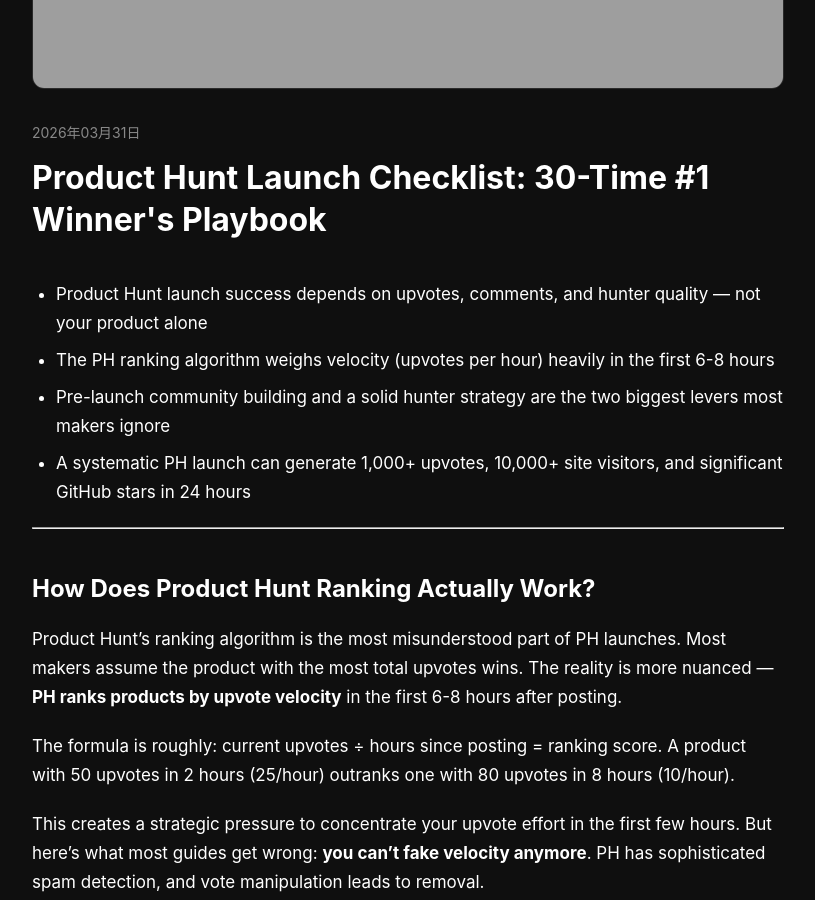
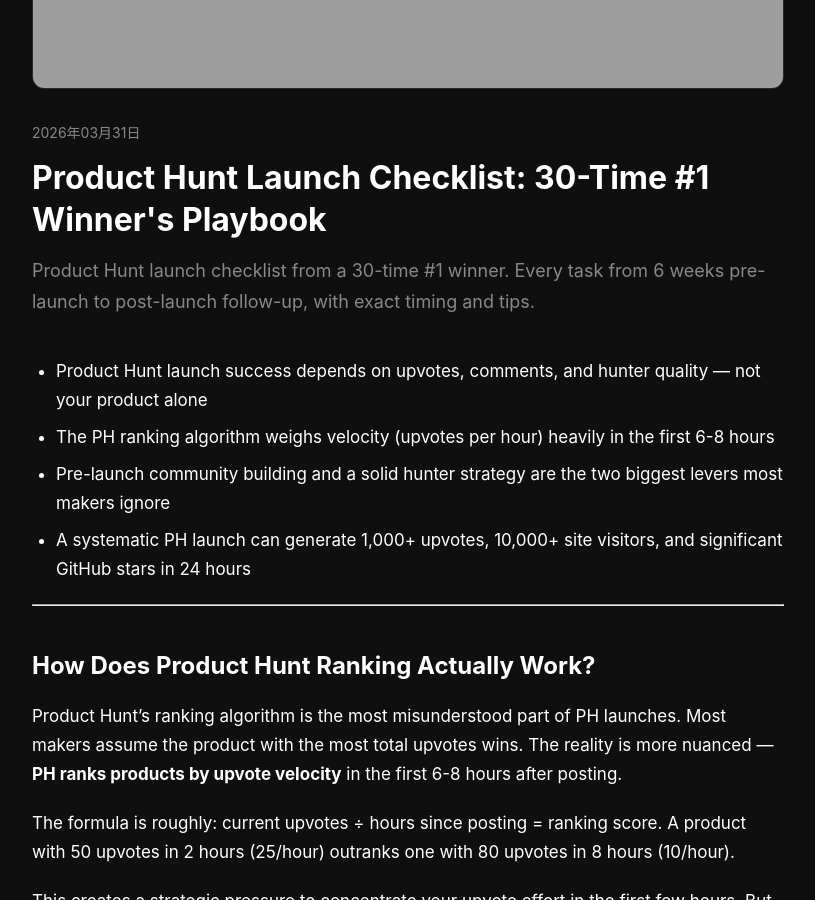
Before and after one commit to Gingiris/growth-tools, a Jekyll site: the page built from _posts/2026-03-31-product-hunt-launch-checklist-30time-1-winners-playbook.md, in a window 1280 px wide and 900 px high, scrolled down 587 px. Shown: the whole window, without its empty margins (232-1047 px from the left). Built offline with Jekyll 4.4.1, drawn with Linux system fonts in a browser that asks for light colours.

Commit message:
seo: add meta description to 2026-03-31-product-hunt-launch-checklist-30time-1-winners-playbook.md

```diff
--- a/_posts/2026-03-31-product-hunt-launch-checklist-30time-1-winners-playbook.md
+++ b/_posts/2026-03-31-product-hunt-launch-checklist-30time-1-winners-playbook.md
@@ -4,6 +4,7 @@
 date: 2026-03-31
 canonical_url: https://gingiris.github.io/growth-tools/blog/2026/03/product-hunt-launch-checklist-30time-1-winners-playbook/
 image: "https://gingiris.github.io/growth-tools/assets/images/blog-product-hunt-launch.jpg"
+description: "Product Hunt launch checklist from a 30-time #1 winner. Every task from 6 weeks pre-launch to post-launch follow-up, with exact timing and tips."
 ---
 - Product Hunt launch success depends on upvotes, comments, and hunter quality — not your product alone
 - The PH ranking algorithm weighs velocity (upvotes per hour) heavily in the first 6-8 hours
```
